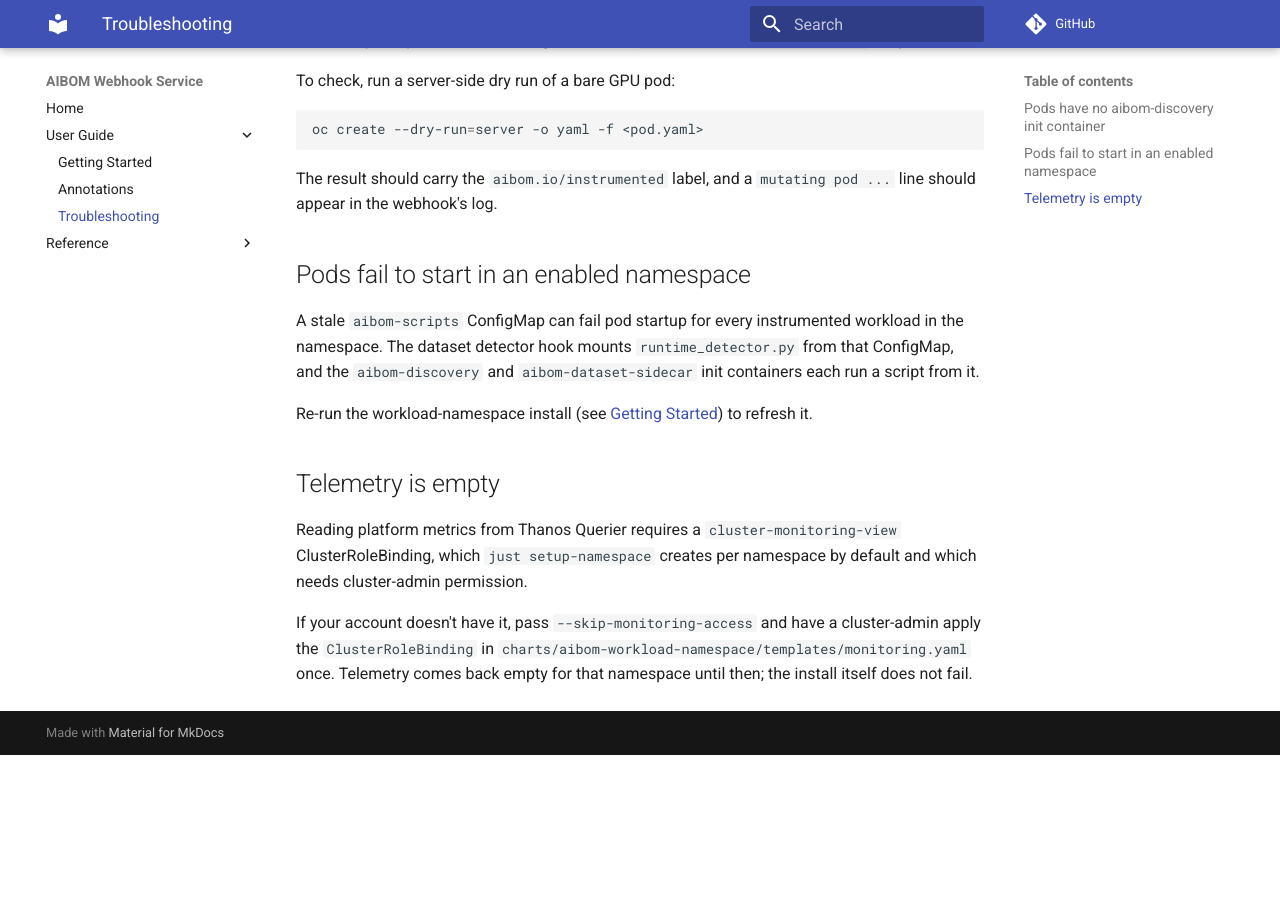
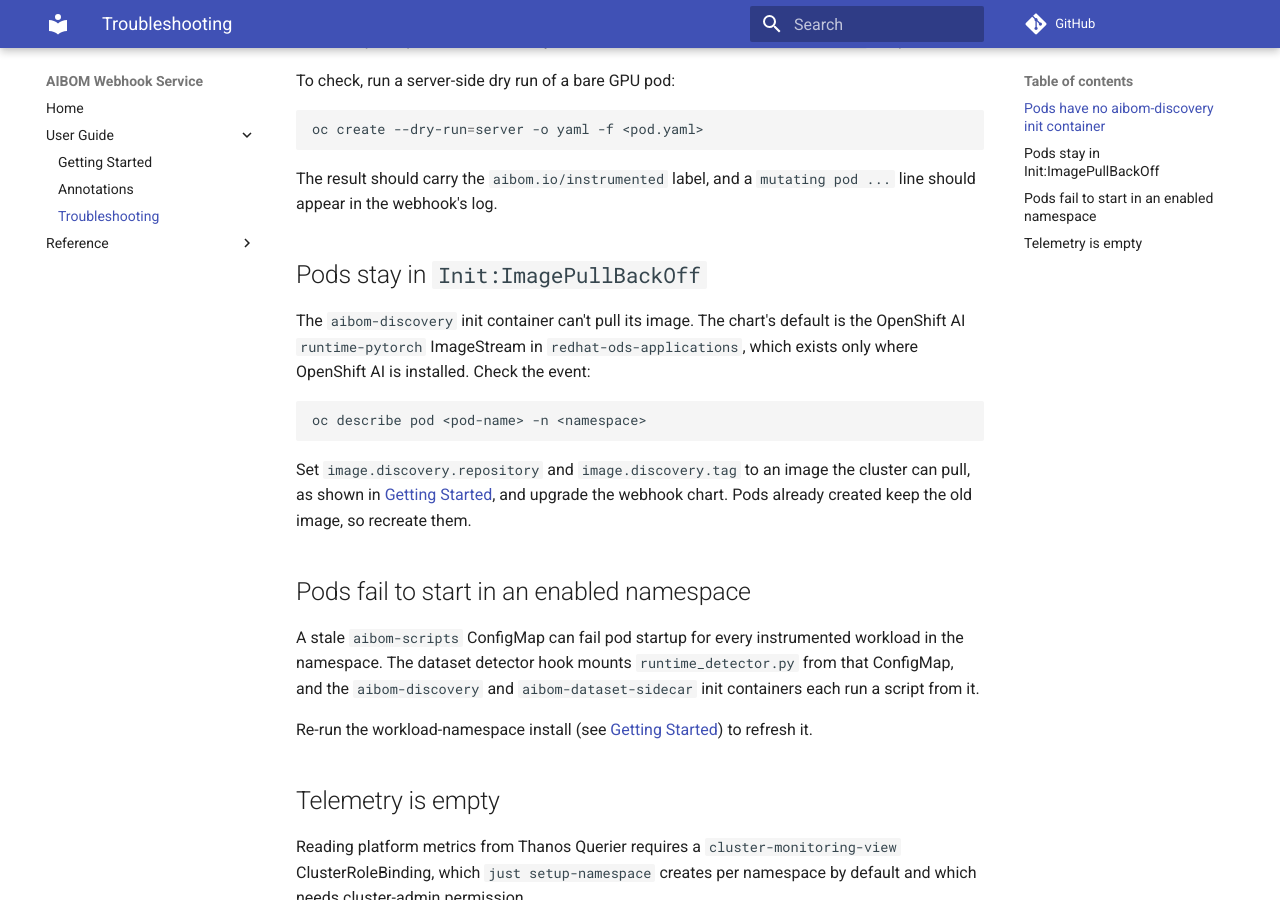
Before and after one commit to gavinsan33/aibom-webhook-service, an MkDocs documentation site: the page built from docs/user-guide/troubleshooting.md, in a window 1280 px wide and 900 px high, scrolled down 348 px. Built offline with MkDocs 1.6.1 and Material for MkDocs 9.7.7, drawn with Linux system fonts in a browser that asks for light colours; comment, search, counter and statistics services are not loaded; before the commit the page ends 1103 px from its top, so only the background shows below that.

Commit message:
Document the OpenShift AI dependency of the default discovery image

````diff
--- a/docs/user-guide/troubleshooting.md
+++ b/docs/user-guide/troubleshooting.md
@@ -14,6 +14,16 @@ oc create --dry-run=server -o yaml -f <pod.yaml>
 
 The result should carry the `aibom.io/instrumented` label, and a `mutating pod ...` line should appear in the webhook's log.
 
+## Pods stay in `Init:ImagePullBackOff`
+
+The `aibom-discovery` init container can't pull its image. The chart's default is the OpenShift AI `runtime-pytorch` ImageStream in `redhat-ods-applications`, which exists only where OpenShift AI is installed. Check the event:
+
+```bash
+oc describe pod <pod-name> -n <namespace>
+```
+
+Set `image.discovery.repository` and `image.discovery.tag` to an image the cluster can pull, as shown in [Getting Started](getting-started.md#cluster-requirements), and upgrade the webhook chart. Pods already created keep the old image, so recreate them.
+
 ## Pods fail to start in an enabled namespace
 
 A stale `aibom-scripts` ConfigMap can fail pod startup for every instrumented workload in the namespace. The dataset detector hook mounts `runtime_detector.py` from that ConfigMap, and the `aibom-discovery` and `aibom-dataset-sidecar` init containers each run a script from it.
````
Also changed, not shown: docs/user-guide/getting-started.md (+10 -0 lines).
